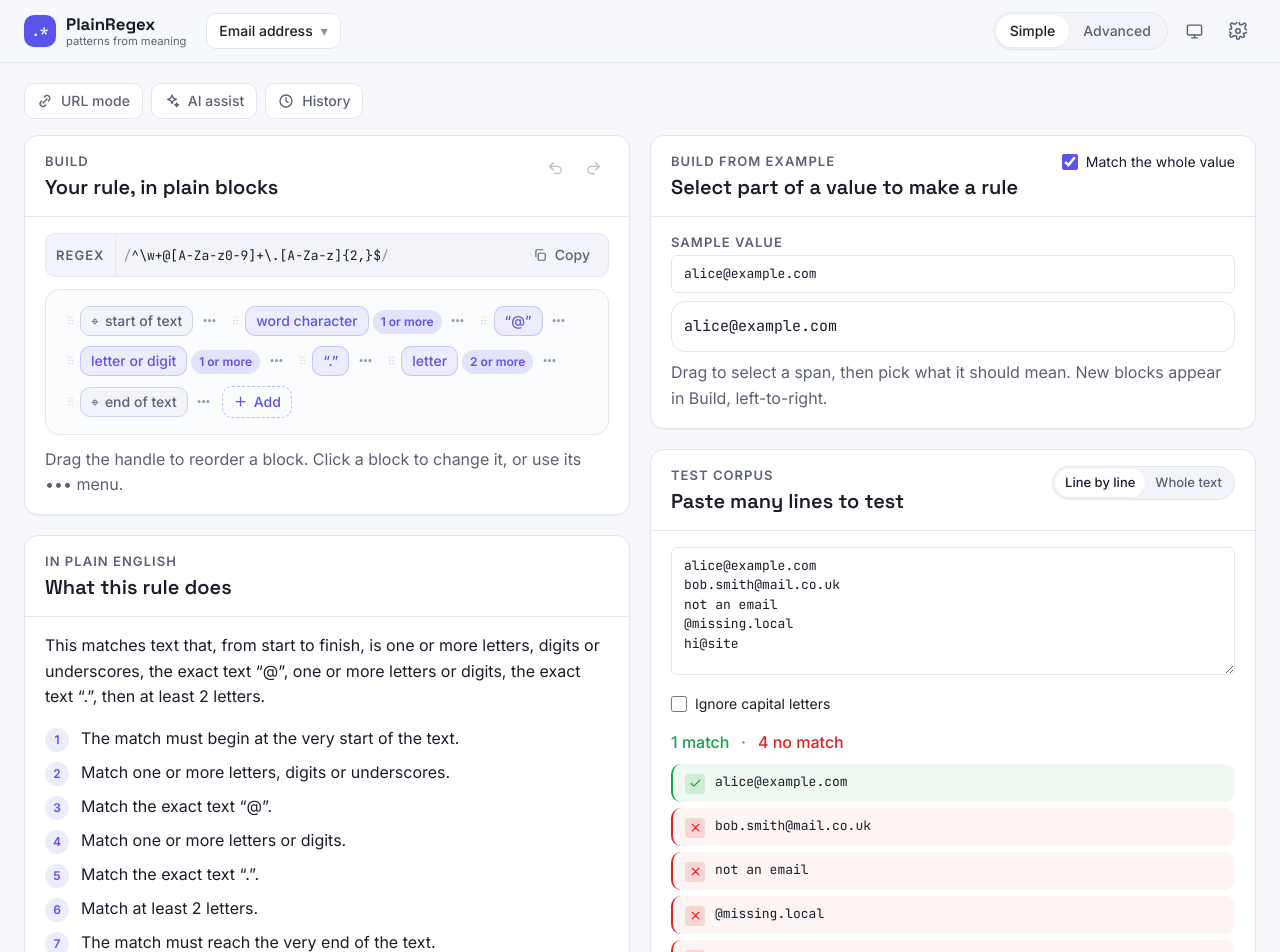
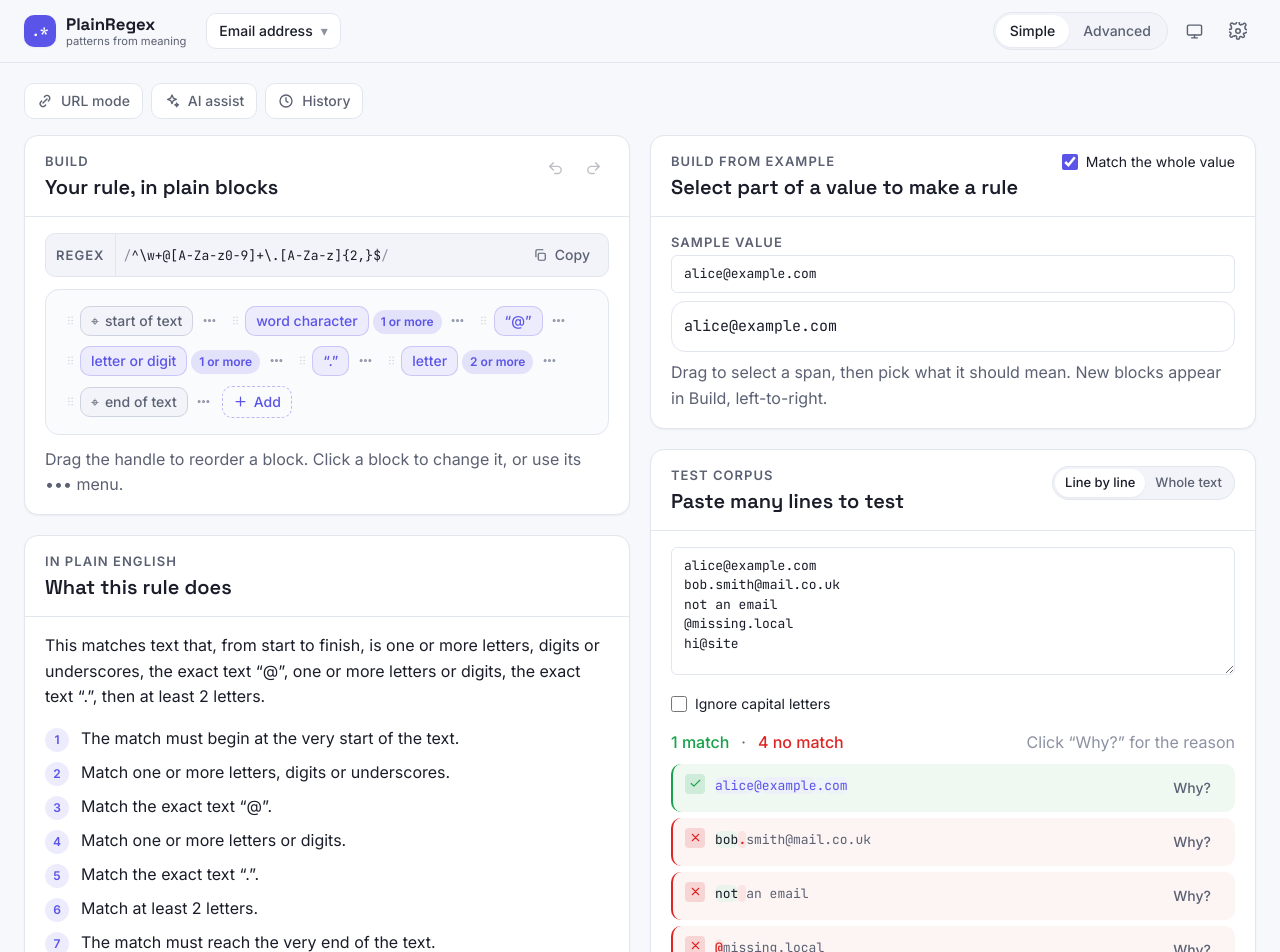
Before and after one commit to olivierluethy/plain-regex, a React (Vite) app: page / in a window 1280 px wide. Shown: the top 952 px of the page. Built offline with nearby package versions, Linux system fonts and the light colour scheme.

Commit message:
feat(explain): per-value match/no-match reasons with character highlighting

```diff
--- /dev/null
+++ b/src/components/HighlightedValue.tsx
@@ -0,0 +1,73 @@
+import { Fragment } from 'react'
+import type { CheckFailure, TracePart } from '@/core'
+import { useStore } from '@/store/useStore'
+
+/**
+ * Render a value with character highlights. Pass `parts` (which block matched
+ * which characters) for a match, or `fail` (where it broke) for a no-match.
+ * A block hovered anywhere in the app emphasises the span it governs here.
+ */
+export function HighlightedValue({
+  value,
+  parts,
+  fail,
+}: {
+  value: string
+  parts?: TracePart[]
+  fail?: CheckFailure
+}) {
+  const hovered = useStore((s) => s.hoveredNodeId)
+
+  if (value === '') return <span className="italic text-ink-faint">(empty)</span>
+
+  if (fail) {
+    const consumed = Math.min(fail.consumed, value.length)
+    const prefix = value.slice(0, consumed)
+    const failCh = value.slice(consumed, consumed + 1)
+    const tail = value.slice(consumed + 1)
+    return (
+      <span className="break-all font-mono text-mono-sm">
+        {prefix && <span className="rounded-sm bg-pass-tint/60 text-ink">{prefix}</span>}
+        {failCh ? (
+          <span className="rounded-sm bg-fail-tint font-semibold text-fail">{failCh}</span>
+        ) : (
+          <span className="rounded-sm bg-fail-tint px-0.5 font-semibold text-fail">∎</span>
+        )}
+        {tail && <span className="text-ink-muted">{tail}</span>}
+      </span>
+    )
+  }
+
+  const list = (parts ?? []).filter((p) => p.end > p.start).sort((a, b) => a.start - b.start)
+  const segs: { text: string; part: TracePart | null }[] = []
+  let cursor = 0
+  for (const p of list) {
+    if (p.start < cursor) continue // overlap guard
+    if (p.start > cursor) segs.push({ text: value.slice(cursor, p.start), part: null })
+    segs.push({ text: value.slice(p.start, p.end), part: p })
+    cursor = p.end
+  }
+  if (cursor < value.length) segs.push({ text: value.slice(cursor), part: null })
+
+  return (
+    <span className="break-all font-mono text-mono-sm">
+      {segs.map((seg, i) =>
+        seg.part ? (
+          <span
+            key={i}
+            title={seg.part.label}
+            className={`rounded-sm ${
+              hovered === seg.part.nodeId
+                ? 'bg-brand-tint font-semibold text-brand ring-1 ring-brand'
+                : 'bg-brand-tint/60 text-brand'
+            }`}
+          >
+            {seg.text}
+          </span>
+        ) : (
+          <Fragment key={i}>{seg.text}</Fragment>
+        ),
+      )}
+    </span>
+  )
+}
--- a/src/components/QuickCheck.tsx
+++ b/src/components/QuickCheck.tsx
@@ -4,6 +4,7 @@ import { useStore } from '@/store/useStore'
 import { Panel } from '@/ui/primitives'
 import { Check, Copy, X } from '@/ui/icons'
 import { useCopy } from '@/ui/useCopy'
+import { HighlightedValue } from './HighlightedValue'
 
 function Verdict({ status }: { status: string }) {
   if (status === 'allowed') {
@@ -63,16 +64,22 @@ export function QuickCheck() {
         <Verdict status={result.status} />
         <p
           className={`pt-1 text-body-sm ${
-            result.status === 'allowed'
-              ? 'text-ink'
-              : result.status === 'rejected'
-                ? 'text-ink'
-                : 'text-ink-muted'
+            result.status === 'empty' ? 'text-ink-muted' : 'text-ink'
           }`}
         >
           {result.reason}
         </p>
       </div>
+
+      {value && (result.status === 'allowed' || result.status === 'rejected') && (
+        <div
+          className={`mt-3 rounded-md border-l-2 px-3 py-2 ${
+            result.status === 'allowed' ? 'border-pass bg-pass-tint/40' : 'border-fail bg-fail-tint/30'
+          }`}
+        >
+          <HighlightedValue value={value} parts={result.parts} fail={result.fail} />
+        </div>
+      )}
 
       {result.cleaned !== undefined && result.removed && result.removed.length > 0 && (
         <div className="mt-4 rounded-lg border border-border bg-surface-2/50 p-3">
--- a/src/components/TestPanel.tsx
+++ b/src/components/TestPanel.tsx
@@ -1,9 +1,18 @@
-import { Fragment, useMemo } from 'react'
-import { buildRegExp, findMatches, testLines, type RegexFlags } from '@/core'
+import { Fragment, useMemo, useState } from 'react'
+import {
+  buildRegExp,
+  findMatches,
+  quickCheck,
+  testLines,
+  type LineResult,
+  type RegexFlags,
+  type RuleNode,
+} from '@/core'
 import { useStore } from '@/store/useStore'
 import { Panel, Segmented } from '@/ui/primitives'
 import { Check, Copy, X } from '@/ui/icons'
 import { useCopy } from '@/ui/useCopy'
+import { HighlightedValue } from './HighlightedValue'
 
 const FLAG_INFO: { key: keyof RegexFlags; label: string; title: string }[] = [
   { key: 'i', label: 'i', title: 'Ignore capitalisation' },
@@ -95,7 +104,7 @@ export function TestPanel() {
       ) : text.trim() === '' ? (
         <p className="mt-4 text-body-sm text-ink-muted">Results will appear here as you type.</p>
       ) : testMode === 'perLine' ? (
-        <PerLineResults compiled={compiled} text={text} />
+        <PerLineResults compiled={compiled} text={text} ast={rule.ast} flags={rule.flags} />
       ) : (
         <WholeTextResults compiled={compiled} text={text} />
       )}
@@ -106,9 +115,13 @@ export function TestPanel() {
 function PerLineResults({
   compiled,
   text,
+  ast,
+  flags,
 }: {
   compiled: ReturnType<typeof buildRegExp>
   text: string
+  ast: RuleNode
+  flags: RegexFlags
 }) {
   const rows = testLines(compiled, text).filter((r) => r.line.trim() !== '')
   const passCount = rows.filter((r) => r.matched).length
@@ -119,17 +132,28 @@ function PerLineResults({
         <span className="font-medium text-pass">{passCount} match</span>
         <span>·</span>
         <span className="font-medium text-fail">{rows.length - passCount} no match</span>
+        <span className="ml-auto text-ink-faint">Click “Why?” for the reason</span>
       </div>
       <ul className="flex flex-col gap-1.5">
         {rows.map((r, i) => (
+          <LineRow key={i} r={r} ast={ast} flags={flags} />
+        ))}
+      </ul>
+    </div>
+  )
+}
+
+function LineRow({ r, ast, flags }: { r: LineResult; ast: RuleNode; flags: RegexFlags }) {
+  const [open, setOpen] = useState(false)
+  const result = useMemo(() => quickCheck(ast, flags, r.line), [ast, flags, r.line])
+
+  return (
     <li
-            key={i}
-            className={`flex items-start gap-2.5 rounded-md border-l-2 px-3 py-2 ${
-              r.matched
-                ? 'border-pass bg-pass-tint/50'
-                : 'border-fail bg-fail-tint/40'
+      className={`rounded-md border-l-2 px-3 py-2 ${
+        r.matched ? 'border-pass bg-pass-tint/50' : 'border-fail bg-fail-tint/40'
       }`}
     >
+      <div className="flex items-start gap-2.5">
         <span
           className={`mt-0.5 grid h-5 w-5 shrink-0 place-items-center rounded ${
             r.matched ? 'bg-pass/15 text-pass' : 'bg-fail/15 text-fail'
@@ -138,13 +162,28 @@ function PerLineResults({
           {r.matched ? <Check width={13} height={13} /> : <X width={13} height={13} />}
         </span>
         <div className="min-w-0 flex-1">
-              <code className="block break-all font-mono text-mono-sm text-ink">{r.line}</code>
+          <div className="block">
+            <HighlightedValue value={r.line} parts={result.parts} fail={result.fail} />
+          </div>
           {r.matched && <CaptureList groups={r.groups} named={r.namedGroups} />}
         </div>
+        <button
+          className="btn-ghost btn-sm shrink-0"
+          onClick={() => setOpen((o) => !o)}
+          aria-expanded={open}
+          title={result.reason}
+        >
+          Why?
+        </button>
+      </div>
+      {open && (
+        <p
+          className={`mt-1.5 pl-8 text-body-sm ${r.matched ? 'text-pass' : 'text-fail'}`}
+        >
+          {result.reason}
+        </p>
+      )}
     </li>
-        ))}
-      </ul>
-    </div>
   )
 }
 
```
Lines whose indentation alone changed are shown as unchanged.
